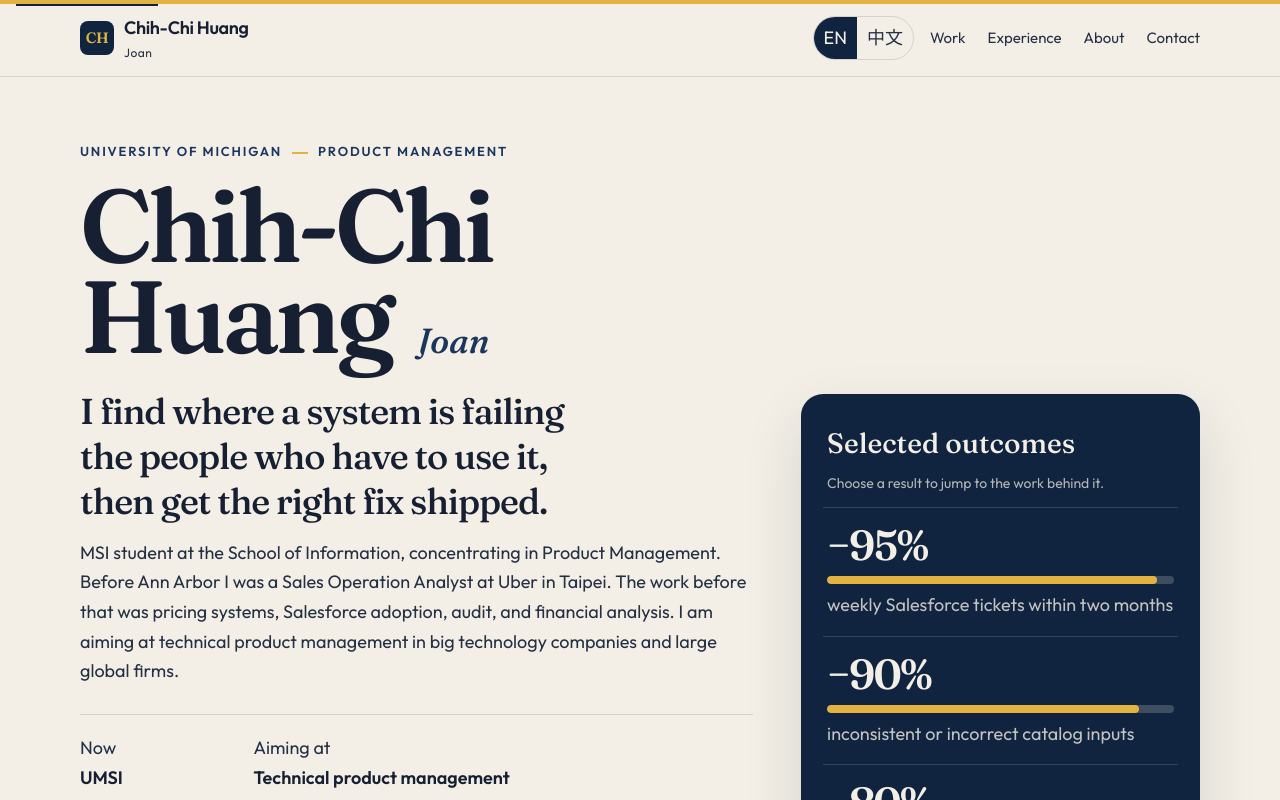
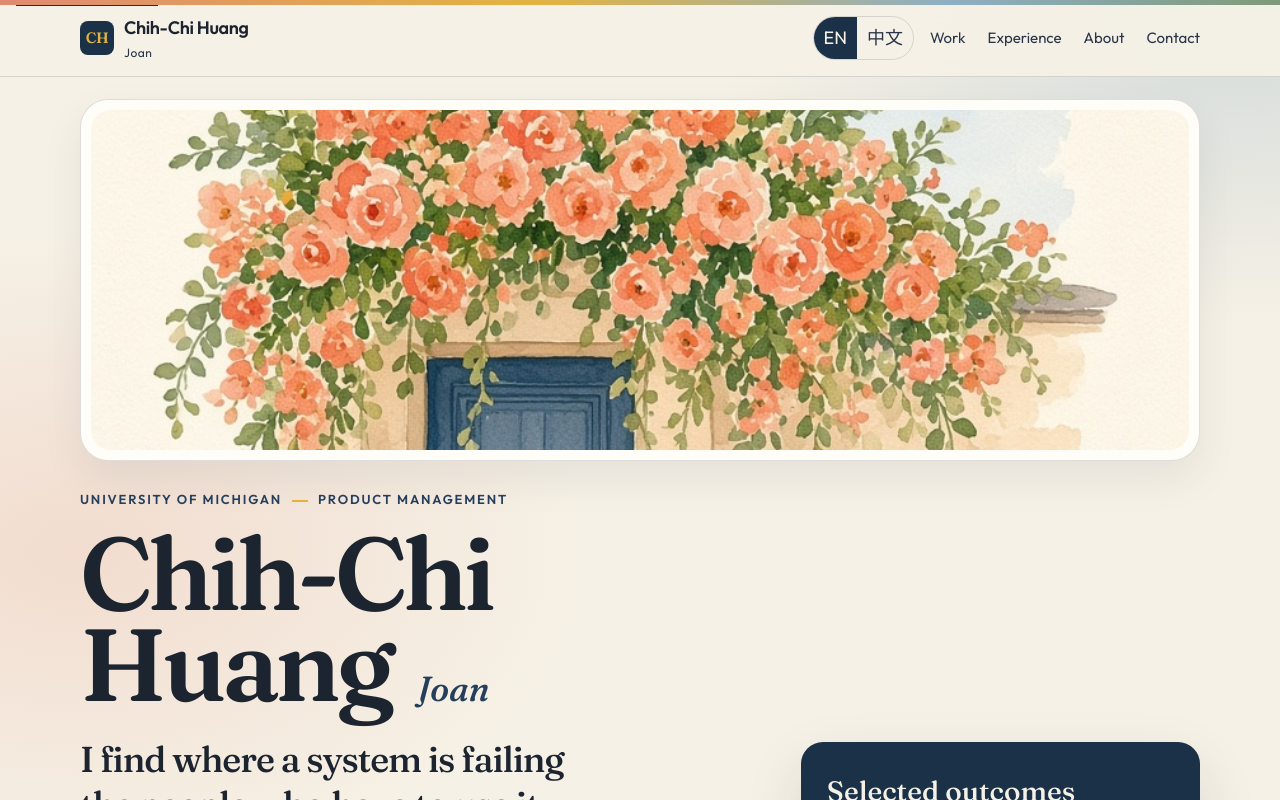
Before and after one commit to Joanuser/personal_website, a React (Vite) app: page / in a window 1280 px wide. Shown: the top 800 px of the page. Built offline with nearby package versions, Linux system fonts and the light colour scheme.

Commit message:
Add a watercolor layer around the same portfolio structure.
The opening painting and warmer paper carry an ink-and-wash character, while the outcomes, project links, and case text stay in place.

Co-authored-by: Joanuser <Joanuser@users.noreply.github.com>

```diff
--- a/src/content.ts
+++ b/src/content.ts
@@ -906,6 +906,8 @@ export const ui = {
     lede: "I find where a system is failing the people who have to use it, then get the right fix shipped.",
     support:
       "MSI student at the School of Information, concentrating in Product Management. Before Ann Arbor I was a Sales Operation Analyst at Uber in Taipei. The work before that was pricing systems, Salesforce adoption, audit, and financial analysis. I am aiming at technical product management in big technology companies and large global firms.",
+    paintingAlt:
+      "Watercolor of a pale building, a blue door, flowers over the doorway, a bicycle, and a small table.",
     seeWork: "See the work",
     write: "Email Joan",
     nowLabel: "Now",
@@ -934,7 +936,7 @@ export const ui = {
     aboutBody:
       "I trained in business administration and finance at National Central University, then spent four years inside companies where the product was often an internal system: a quotation tool, a price catalog, an approval path, a set of audit papers. The pattern across those jobs is the same. Name the user problem, choose what to fix first, and leave the people who depend on it with a short, honest update. At Michigan I am building the product-management toolkit around that pattern, including the interface craft on this site.",
     aboutSite:
-      "This website is part of the work sample. The hierarchy, the bilingual reading, and the case structure are here so you can see how I organize a product story.",
+      "This website is part of the work sample. The hierarchy, the bilingual reading, and the case structure show how I organize a product story. The watercolor is the personal layer around that structure.",
     alsoTitle: "Also",
     alsoBody:
       "I translate financial reports, articles of association, and shareholder handbooks as a freelance practice. Outside work I trade stocks, practice yoga, and do pilates. The market dashboard in the selected work grew out of that trading practice.",
@@ -969,6 +971,7 @@ export const ui = {
     lede: "我先找到系統卡在使用者身上的地方，再把該修的部分送上線。",
     support:
       "我是密西根大學資訊學院碩士生，主修產品管理。來安娜堡之前，我在台北的 Uber 擔任 Sales Operation Analyst。更早的工作涵蓋報價系統、Salesforce 採用、查核與財務分析。下一步想進大型科技公司或大型外商，做 Technical Product Manager。",
+    paintingAlt: "水彩：淺色房子、藍色的門、門口的花、一台腳踏車和一張小桌。",
     seeWork: "看作品",
     write: "寫信給 Joan",
     nowLabel: "現在",
@@ -996,7 +999,7 @@ export const ui = {
     aboutBody:
       "我在中央大學讀企業管理與財務金融，之後四年待在公司裡。那些「產品」常常是內部系統：報價工具、價格目錄、核准流程、一套查核底稿。這幾份工作的形狀很接近。先說清楚使用者的問題，決定先修什麼，再留給依賴它的人一份短而誠實的更新。在密西根，我把產品管理的方法疊到這個形狀上，也包括這個網站上的介面。",
     aboutSite:
-      "這個網站本身就是作品的一部分。階層、雙語閱讀，以及案例的結構，是為了讓你看見我怎麼組織一個產品故事。",
+      "這個網站本身就是作品的一部分。階層、雙語閱讀，以及案例的結構，是為了讓你看見我怎麼組織一個產品故事。上方的水彩是包在這套結構外面的個人層。",
     alsoTitle: "其他",
     alsoBody:
       "我接案翻譯財務報告、公司章程與股東手冊。工作之外會看股票、練瑜伽和皮拉提斯。精選作品裡的市場儀表板，就是從看盤長出來的。",
--- a/src/pages/Home.tsx
+++ b/src/pages/Home.tsx
@@ -27,6 +27,14 @@ export function Home() {
 
   return (
     <main id="content">
+      <figure className="wrap painting">
+        <img
+          src={`${import.meta.env.BASE_URL}art/watercolor-door.jpg`}
+          alt={t.paintingAlt}
+          width={864}
+          height={1152}
+        />
+      </figure>
       <div className="wrap hero">
         <div>
           <p className="kicker">
--- a/src/styles.css
+++ b/src/styles.css
@@ -1,11 +1,14 @@
 :root {
-  --paper: #f3efe6;
-  --paper-2: #e7e1d4;
-  --ink: #172033;
-  --ink-soft: #243044;
-  --blue: #10243f;
-  --blue-2: #1b365d;
+  --paper: #f6f1e6;
+  --paper-2: #e7dfd0;
+  --ink: #1c2430;
+  --ink-soft: #2a3548;
+  --blue: #1a3148;
+  --blue-2: #243e5c;
   --maize: #e3b341;
+  --coral: #e08a72;
+  --sage: #7f9a78;
+  --sky: #8eafc4;
   --line: rgba(23, 32, 51, 0.14);
   --shadow: 0 24px 60px rgba(16, 36, 63, 0.12);
   --header: 76px;
@@ -24,15 +27,17 @@ html { scroll-behavior: smooth; }
 body {
   margin: 0;
   background:
-    radial-gradient(1200px 500px at 90% -10%, rgba(227, 179, 65, 0.16), transparent 50%),
+    radial-gradient(820px 520px at 6% 8%, rgba(224, 138, 114, 0.2), transparent 62%),
+    radial-gradient(900px 560px at 96% 0%, rgba(142, 175, 196, 0.34), transparent 58%),
+    radial-gradient(740px 520px at 88% 78%, rgba(127, 154, 120, 0.16), transparent 64%),
     var(--paper);
 }
 body::before {
   content: "";
   position: fixed;
   inset: 0 0 auto 0;
-  height: 4px;
-  background: var(--maize);
+  height: 5px;
+  background: linear-gradient(90deg, var(--coral), var(--maize) 42%, var(--sky) 74%, var(--sage));
   z-index: 80;
 }
 #root { min-height: 100vh; }
@@ -56,7 +61,7 @@ button, input { font: inherit; color: inherit; }
   position: sticky;
   top: 0;
   z-index: 40;
-  background: rgba(243, 239, 230, 0.92);
+  background: rgba(246, 241, 230, 0.92);
   backdrop-filter: blur(14px);
   border-bottom: 1px solid var(--line);
 }
@@ -291,8 +296,23 @@ button, input { font: inherit; color: inherit; }
   display: grid;
   grid-template-columns: 1.35fr 0.8fr;
   gap: 48px;
-  padding: 64px 0 28px;
+  padding: 28px 0 28px;
   align-items: end;
+}
+.painting {
+  margin: 22px auto 0;
+  padding: 10px;
+  background: #fffdf8;
+  border: 1px solid var(--line);
+  border-radius: 28px;
+  box-shadow: 0 18px 40px rgba(36, 48, 68, 0.08);
+}
+.painting img {
+  width: 100%;
+  height: 340px;
+  object-fit: cover;
+  object-position: center 42%;
+  border-radius: 20px;
 }
 .kicker {
   display: flex;
@@ -772,6 +792,7 @@ html[lang="zh-Hant"] .lede { max-width: 14em; letter-spacing: 0; }
   .brand { font-size: 14px; }
   .brand small { display: none; }
   .lede { max-width: 20ch; }
+  .painting img { height: 240px; object-position: center 36%; }
   .contact { padding: 28px 20px; }
   .header-inner, .wrap { width: min(1120px, calc(100% - 28px)); }
 }
```
Also changed, not shown: public/art/watercolor-door.jpg (added).
